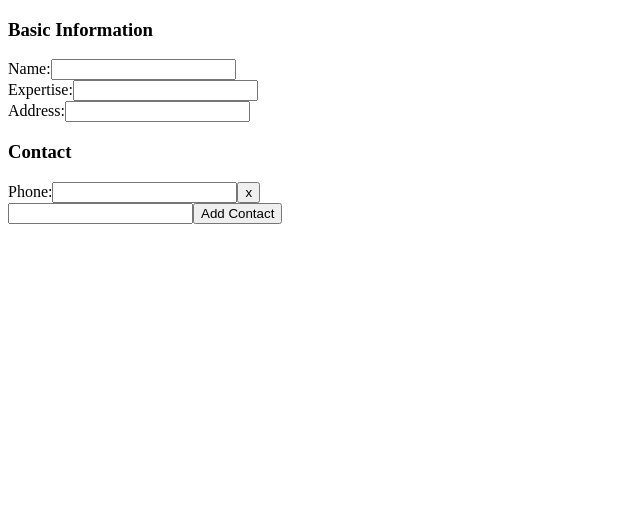
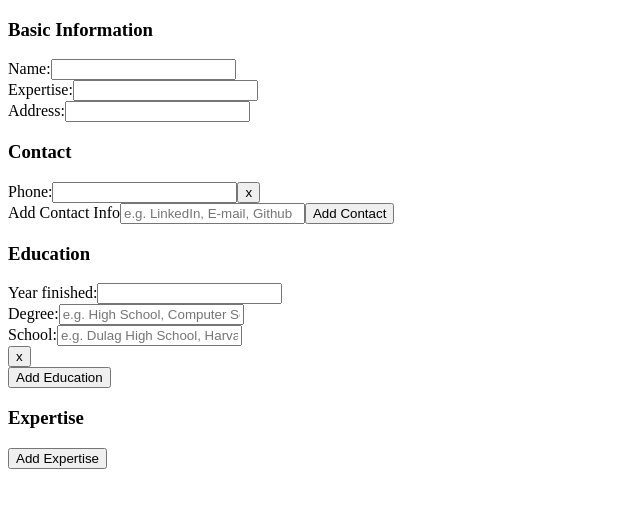
Before and after one commit to makieldeviso/CV-Application, a React (Vite) app: page / in a window 1280 px wide. Shown: the top 508 px of the page, without its empty margins (0-640 px from the left). Built offline with nearby package versions, Linux system fonts and the light colour scheme; the HTML template or start-up script is replaced by a standard one.

Commit message:
Adds education info components
Adds initial structure for expertise component

```diff
--- /dev/null
+++ b/src/components/BasicInfo.jsx
@@ -0,0 +1,61 @@
+import PropTypes from "prop-types";
+import { useState } from "react";
+
+const basicInfoDetails = [
+  {
+    label: 'Name',
+    assignId: 'name',
+    type: 'text',
+    keyId: crypto.randomUUID()
+  },
+  {
+    label: 'Expertise',
+    assignId: 'expertise',
+    type: 'text',
+    keyId: crypto.randomUUID()
+  },
+  {
+    label: 'Address',
+    assignId: 'address',
+    type: 'text',
+    keyId: crypto.randomUUID()
+  }
+];
+
+
+const BaseInputField = function () {
+  const [basicInfo, setBasicInfo] = useState(basicInfoDetails);
+
+  const basicInputArr = basicInfo.map((infoObj) => {
+    const labelText = `${infoObj.label}:`;
+
+    return (
+      <div className='input-cont' key={infoObj.keyId}>
+        <label className='input-label' htmlFor={infoObj.assignId}>{labelText}</label>
+        <input className='input-field' type={infoObj.type} name={infoObj.assignId} id={infoObj.assignId}></input>
+      </div>
+    )
+  })
+
+  return (
+    <>{basicInputArr}</>
+  )
+}
+
+const BasicInfo = function () {
+
+  return (
+    <div className='basic-info info-grp'>
+      <h3>Basic Information</h3>
+      <BaseInputField/>
+    </div>
+  )
+}
+
+BaseInputField.propTypes = {
+  label: PropTypes.string,
+  assignId: PropTypes.string,
+  type: PropTypes.string
+}
+
+export default BasicInfo
--- a/src/components/ContactAdder.jsx
+++ b/src/components/ContactInfo.jsx
@@ -1,24 +1,7 @@
 import { useState } from "react";
+import PropTypes from 'prop-types'
+import { capitalizeString } from "../scripts/utilities";
 
-const ContactAdder = function () {
-  const [newContact, setNewContact] = useState('');
-
-  const handleNewContact = function (event) {
-    setNewContact(event.target.value);
-  }
-
-  const handleAddNewContact = function () {
-    const contactGrp = document.querySelector('.contact-grp');
-
-  }
-
-  return (
-    <>
-      <input onChange={handleNewContact} type='text' placeholder="e.g. Phone, LinkedIn, E-mail"></input>
-      <button onClick={handleAddNewContact} value={newContact}>Add Contact Info</button>
-    </>
-  )
-}
 
 const ContactField = function ({label, assignId, removeFieldFunc}) {
   const [inputValue, setInputValue] = useState('');
@@ -27,7 +10,7 @@ const ContactField = function ({label, assignId, removeFieldFunc}) {
     setInputValue(event.target.value);
   }
 
-  const contactLabel = `${label.slice(0,1).toUpperCase()}${label.slice(1).toLowerCase()}:`;
+  const contactLabel = `${capitalizeString(label)}:`;
 
   return (
     <div className='contact-cont'>
@@ -42,6 +25,12 @@ const ContactField = function ({label, assignId, removeFieldFunc}) {
         <button type='button' onClick={removeFieldFunc} value={assignId}>x</button>
       </div>
   )
+}
+
+ContactField.propTypes = {
+  label: PropTypes.string,
+  assignId: PropTypes.string,
+  removeFieldFunc: PropTypes.func
 }
 
 
@@ -65,25 +54,36 @@ const ContactInfo = function () {
 
   });
 
-  //
   const handleContactValueChange = function (event) {
     setNewContact(event.target.value)
   }
 
   const handleAddNewContact = function (event) {
-    const keyId = crypto.randomUUID();
-    setContact([...contacts, {label:event.target.value, id:keyId}]);
+    if (event.target.value.length < 1) {
+      return
+    }
+
+    if (event.keyCode === 13 || event.type === 'click' ) {
+      const keyId = crypto.randomUUID();
+      setContact([...contacts, {label:event.target.value, id:keyId}]);
+      // Clear input field after adding new contact
+      setNewContact('');
+    }
   }
 
   return (
     <div className="contact-info info-grp">
       <h3>Contact</h3>
       <>{ContactFields}</>
-
-      <input type="text" value={newContact} onChange={handleContactValueChange} />
+      <label htmlFor="contact-adder">Add Contact Info</label>
+      <input
+        type="text"
+        id="contact-adder"
+        value={newContact}
+        onChange={handleContactValueChange}
+        onKeyDown={handleAddNewContact}
+        placeholder="e.g. LinkedIn, E-mail, Github" />
       <button type="button" value={newContact} onClick={handleAddNewContact}>Add Contact</button>
-
-
     </div>
   )
 }
--- /dev/null
+++ b/src/components/EducationInfo.jsx
@@ -0,0 +1,72 @@
+import { useState } from "react";
+
+const EducationField = function ({assignId, removeFieldFunc}) {
+  const [inputValue, setInputValue] = useState({year:'', degree:'', school:''});
+
+  return (
+    <div className='educ-field'>
+      <div className='year-field'>
+        <label htmlFor={`year-${assignId}`}>Year finished:</label>
+        <input type="text" id={`year-${assignId}`} name={`year-${assignId}`}/>
+      </div>
+
+      <div className='degree-field'>
+        <label htmlFor={`degree-${assignId}`}>Degree:</label>
+        <input
+          type="text"
+          id={`degree-${assignId}`}
+          name={`degree-${assignId}`}
+          placeholder="e.g. High School, Computer Science"/>
+      </div>
+
+      <div className='school-field'>
+        <label htmlFor={`school-${assignId}`}>School:</label>
+        <input
+          type="text"
+          id={`school-${assignId}`}
+          name={`school-${assignId}`}
+          placeholder="e.g. Dulag High School, Harvard University"/>
+      </div>
+
+      <button type='button' value={assignId} onClick={removeFieldFunc}>x</button>
+
+    </div>
+  )
+}
+
+
+const EducationInfo = function () {
+  const [fields, setFields] = useState([{keyId:'c8ff53be-5659-424d-80a4-071ea1e0cb4a'}]);
+
+  const handleAddEducation = function () {
+    const newKey = crypto.randomUUID();
+    setFields([...fields, {keyId: newKey}]);
+  }
+
+  const handleRemoveField = function (event) {
+    const remainFields = fields.filter((field => field.keyId !== event.target.value));
+
+    if (remainFields.length < 1) {
+      return
+    } else {
+      setFields(remainFields);
+    }
+  }
+
+  const EducInputFields = fields.map((field) => {
+    return (
+      <EducationField key={field.keyId} assignId={field.keyId} removeFieldFunc={handleRemoveField} />
+    )
+  })
+
+  return (
+    <div className="education-info info-grp">
+      <h3>Education</h3>
+      <>{EducInputFields}</>
+
+      <button type="button"  onClick={handleAddEducation}>Add Education</button>
+    </div>
+  )
+}
+
+export default EducationInfo
--- /dev/null
+++ b/src/components/ExpertiseInfo.jsx
@@ -0,0 +1,20 @@
+import { useState } from "react";
+
+const ExpertiseInfo = function () {
+
+
+  const handleAddExpertise = function () {
+
+  }
+
+  return (
+    <div className="expertise-info info-grp">
+    <h3>Expertise</h3>
+
+    <button type="button"  onClick={handleAddExpertise}>Add Expertise</button>
+  </div>
+  )
+}
+
+
+export default ExpertiseInfo
--- a/src/components/Form.jsx
+++ b/src/components/Form.jsx
@@ -1,39 +1,19 @@
 import { useState } from "react";
-import PropTypes from 'prop-types';
-import ContactInfo from "./ContactAdder";
 
-
-const BaseInputField = function ({label, assignId, type}) {
-
-  const labelText = `${label}:`;
-
-  return (
-    <div className='input-cont'>
-      <label className='input-label' htmlFor={assignId}>{labelText}</label>
-      <input className='input-field' type={type} name={assignId} id={assignId}></input>
-    </div>
-  )
-
-}
-
-BaseInputField.propTypes = {
-  label: PropTypes.string,
-  assignId: PropTypes.string,
-  type: PropTypes.string
-}
+import BasicInfo from "./BasicInfo";
+import ContactInfo from "./ContactInfo";
+import EducationInfo from "./EducationInfo";
+import ExpertiseInfo from "./ExpertiseInfo";
 
 const Form = function () {
 
   return (
     <>
-      <div className='basic-info info-grp'>
-        <h3>Basic Information</h3>
-        <BaseInputField label='Name' assignId='name' type='text'/>
-        <BaseInputField label='Expertise' assignId='expertise' type='text'/>
-        <BaseInputField label='Address' assignId='address' type='text'/>
-      </div>
+      <BasicInfo/>
+      <ContactInfo/>
+      <EducationInfo/>
+      <ExpertiseInfo/>
 
-      <ContactInfo/>
     </>
 
   )
--- /dev/null
+++ b/src/scripts/utilities.js
@@ -0,0 +1,12 @@
+const capitalizeString = function (string) {
+  const stringArray = string.split(' ');
+  const newStringArray = stringArray.map((string) => {
+    return(
+      `${string.slice(0,1).toUpperCase()}${string.slice(1).toLowerCase()}`
+    )
+  });
+
+  return newStringArray.join(' ');
+}
+
+export {capitalizeString}
```
